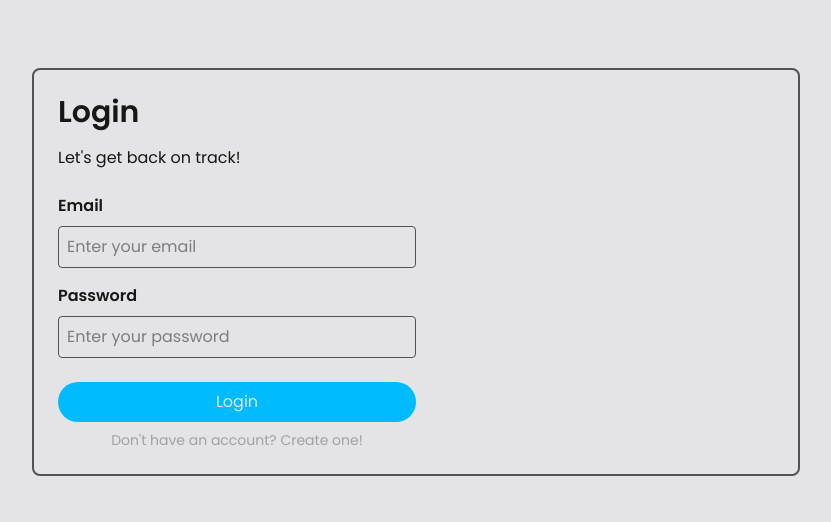
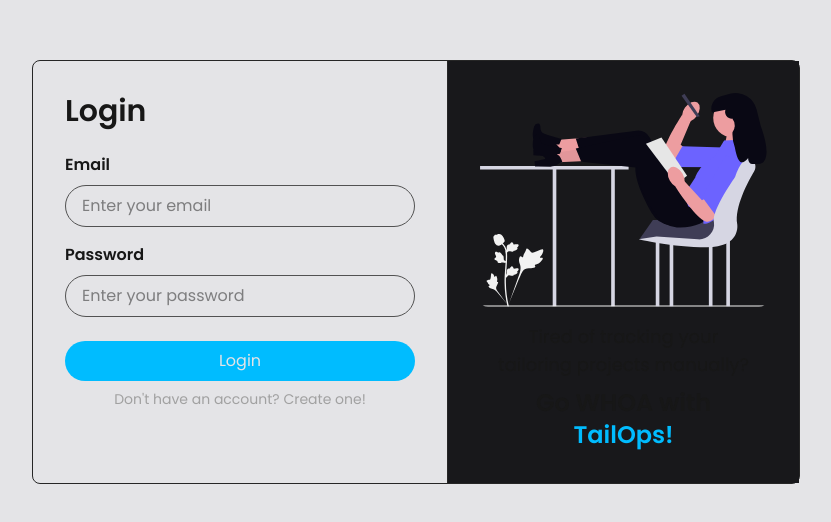
Before and after one commit to Serial-Cyn/tailor-management, a Next.js app: page /auth in a window 1280 px wide. Shown: the part 128-650 px from the top of the page, without its empty margins (224-1055 px from the left). Built offline with nearby package versions, Linux system fonts and the light colour scheme.

Commit message:
feat(auth): enhance login page with promotional illustration and styling updates

```diff
--- a/app/auth/page.tsx
+++ b/app/auth/page.tsx
@@ -1,3 +1,7 @@
+// ILLUSTRATIONS
+import LogInArt from "@/public/KaterinaLimpitsouni/undraw_exam-prep_nmly.svg";
+
+// COMPONENTS
 import Button from "@/components/button";
 import EntryField from "@/components/form-control/entryField";
 
@@ -5,12 +9,11 @@ export default function AuthPage() {
     return (
         <main id="auth" className="flex flex-1 min-h-screen justify-center items-center">
             {/* FORM CONTAINER */}
-            <div id="auth-form" className="flex p-6 w-3/5 max-w-4xl h-full space-x-4 border-2 border-neutral-600 rounded-lg">
+            <div id="auth-form" className="flex w-3/5 max-w-4xl h-full space-x-4 border border-neutral-800 rounded-lg">
                 {/* Login Form that takes half of the container */}
-                <div id="login-form" className="w-1/2">
+                <div id="login-form" className="w-1/2 m-8 mr-0 pr-8">
                     <div id="header">
                         <h1 className="text-3xl font-bold mb-4">Login</h1>
-                        <p>Let's get back on track!</p>
                     </div>
                     {/* FORM */}
                     <div id="form-field">
@@ -42,7 +45,16 @@ export default function AuthPage() {
                     </div>
                 </div>
 
-                {/* Signup Form that takes the other half of the container */}
+                {/* Image that promotes webapp */}
+                <div id="promo-image" className="w-1/2 p-8 hidden md:flex flex-col bg-zinc-900 justify-center items-center border-l border-neutral-800">
+                    <img
+                        src={LogInArt.src}
+                        alt="Promotional Image"
+                        className="w-full h-auto object-cover rounded-lg"
+                    />
+                    <h2 className="mt-4 px-4 text-center text-lg">Tired of tracking your tailoring projects manually?</h2>
+                    <h1 className="mt-2 px-4 text-center text-2xl font-bold">Go WHOA with <span className="text-(--accent-color)">TailOps!</span></h1>
+                </div>
             </div>
         </main>
     );
--- a/components/form-control/entryField.tsx
+++ b/components/form-control/entryField.tsx
@@ -25,7 +25,7 @@ export default function EntryField(
                 id={id}
                 name={name}
                 placeholder={placeholder}
-                className="p-2 border border-neutral-600 rounded"
+                className="px-4 py-2 border border-neutral-600 rounded-full"
                 required={required}
             />
         </div>
```
Also changed, not shown: public/KaterinaLimpitsouni/undraw_exam-prep_nmly.svg (added).
